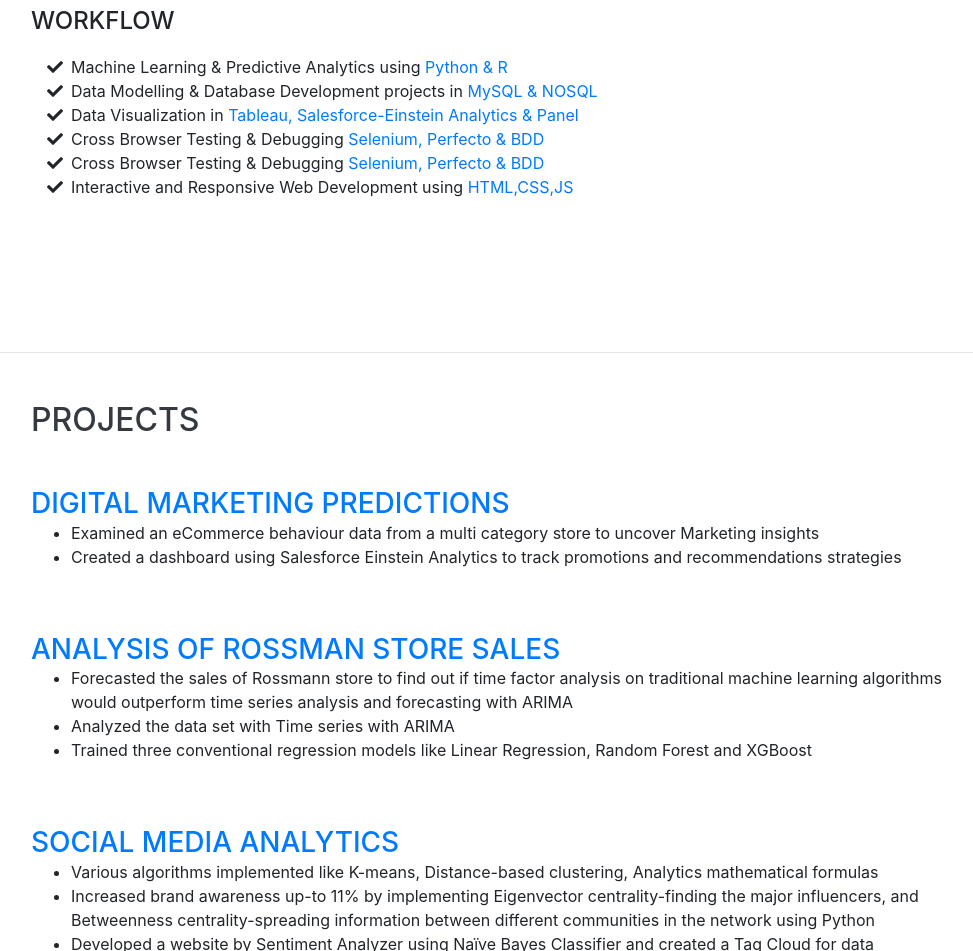
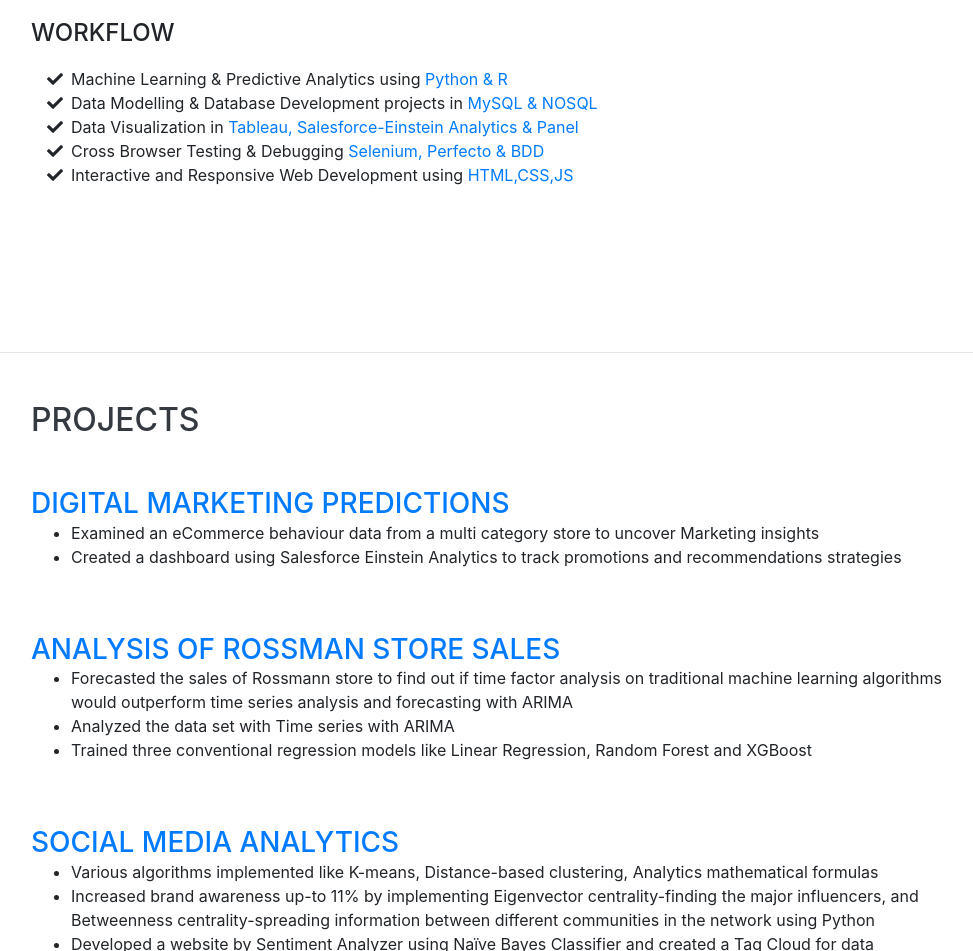
Before and after one commit to mohodhruda/mohodhruda.github.io, a website with bundled scripts: page index.html in a window 1280 px wide. Shown: the part 2965-3916 px from the top of the page, without its empty margins (289-1262 px from the left). Built offline with nearby package versions, Linux system fonts and the light colour scheme; a web font is replaced by a local one.

Commit message:
Update index.html
commit initial

```diff
--- a/index.html
+++ b/index.html
@@ -246,9 +246,6 @@
             Cross Browser Testing &amp; Debugging <span class="text-primary">Selenium, Perfecto &amp; BDD</span></li>
           <li>
             <i class="fa-li fa fa-check"></i>
-            Cross Browser Testing &amp; Debugging <span class="text-primary">Selenium, Perfecto &amp; BDD</span></li>
-          <li>
-            <i class="fa-li fa fa-check"></i>
             Interactive and Responsive Web Development using <span class="text-primary">HTML,CSS,JS</span></li>
         </ul>
       </div>
```
